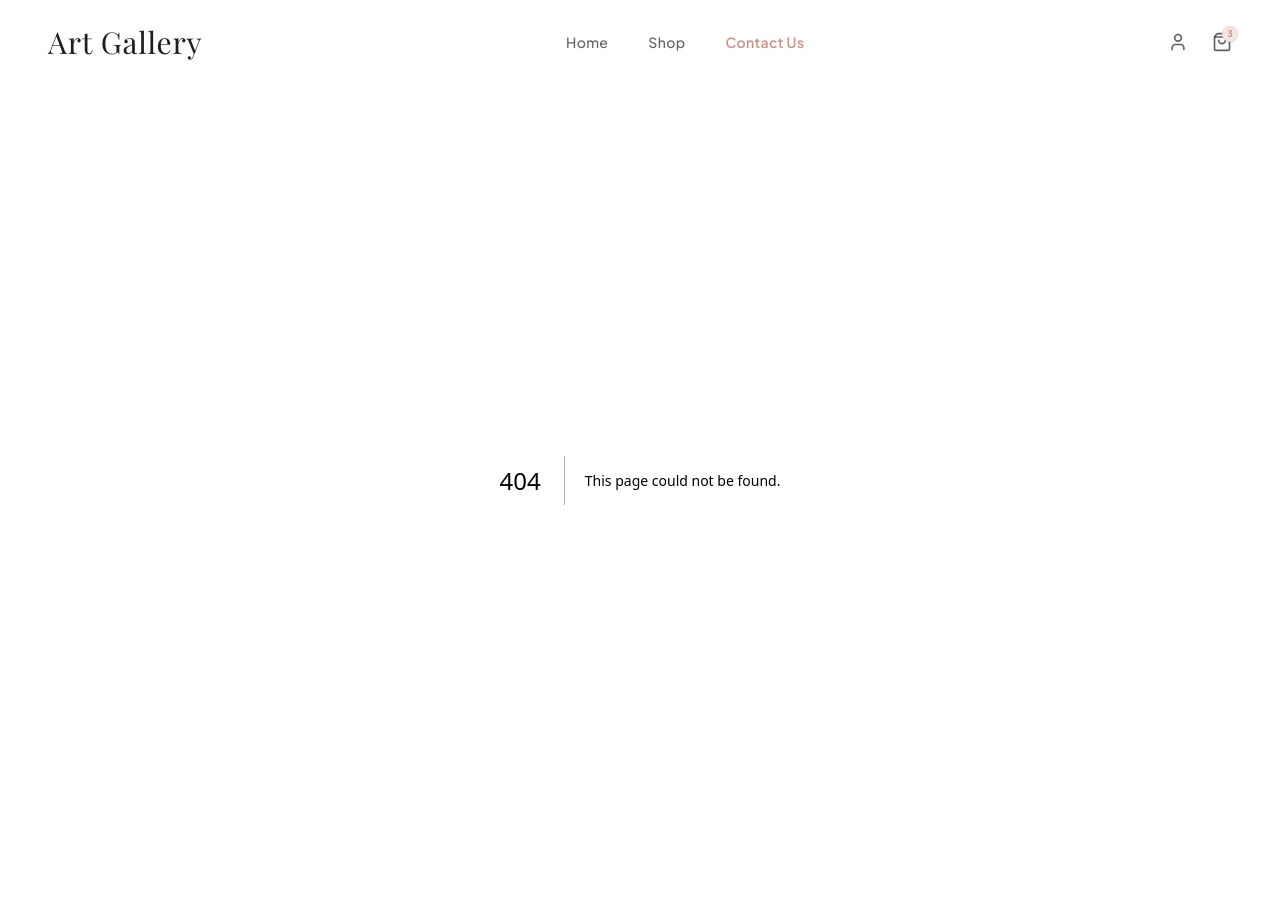
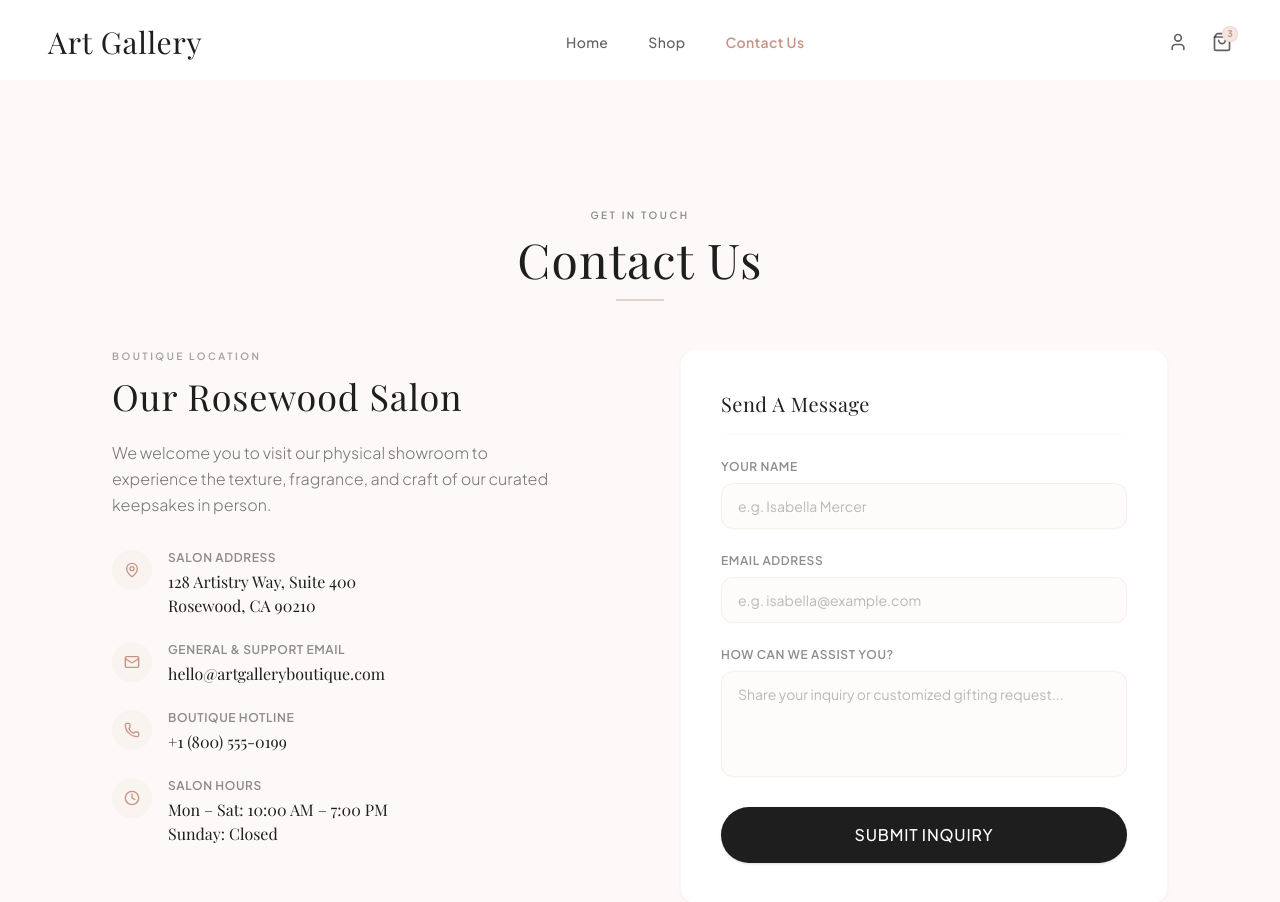
Before and after one commit to KasunLakma/art-gallery, a Next.js app: page /contact in a window 1280 px wide. Before the commit this address had no page. Shown: the top 902 px of the page. Before the commit the page ends 880 px from the top, so only its background shows below. Built offline with nearby package versions, Linux system fonts and the light colour scheme; a web font is replaced by a local one.

Commit message:
feat: implement contact page with inquiry submission form and salon information display

```diff
--- /dev/null
+++ b/app/contact/page.tsx
@@ -0,0 +1,24 @@
+import React from "react";
+import ContactView from "@/components/ContactView";
+
+export const metadata = {
+  title: "Contact Us | Art Gallery",
+  description: "Get in touch with our Rosewood salon for bespoke curation and personalized gifting services.",
+};
+
+export default function ContactPage() {
+  return (
+    <main className="pt-12 md:pt-24 pb-24 min-h-screen bg-artBg">
+      <div className="max-w-6xl mx-auto px-6 md:px-12 text-center pt-8">
+        <span className="text-[10px] tracking-[0.25em] font-semibold text-artDark/50 uppercase mb-3 block">
+          Get In Touch
+        </span>
+        <h1 className="font-serif text-3xl md:text-5xl text-artDark font-light tracking-wide mb-4">
+          Contact Us
+        </h1>
+        <div className="w-12 h-[2px] bg-artRose-dark/40 mx-auto" />
+      </div>
+      <ContactView />
+    </main>
+  );
+}
--- /dev/null
+++ b/src/components/ContactView.tsx
@@ -0,0 +1,165 @@
+"use client";
+
+import React, { useState } from "react";
+import { MapPin, Mail, Phone, Clock } from "lucide-react";
+
+export default function ContactView() {
+  const [formData, setFormData] = useState({
+    name: "",
+    email: "",
+    message: "",
+  });
+
+  const handleChange = (e: React.ChangeEvent<HTMLInputElement | HTMLTextAreaElement>) => {
+    const { name, value } = e.target;
+    setFormData((prev) => ({ ...prev, [name]: value }));
+  };
+
+  const handleSubmit = (e: React.FormEvent) => {
+    e.preventDefault();
+    alert(`Thank you for reaching out, ${formData.name}! We will get back to you shortly.`);
+    setFormData({ name: "", email: "", message: "" });
+  };
+
+  return (
+    <div className="max-w-6xl mx-auto px-6 md:px-12 py-12">
+      <div className="grid grid-cols-1 lg:grid-cols-2 gap-12 lg:gap-20 items-start">
+        {/* Left Column: Business Metadata Display */}
+        <div className="space-y-8">
+          <div>
+            <span className="text-[10px] tracking-[0.25em] font-semibold text-artDark/40 uppercase mb-3 block">
+              Boutique Location
+            </span>
+            <h2 className="font-serif text-3xl md:text-4xl text-artDark font-light tracking-wide mb-6">
+              Our Rosewood Salon
+            </h2>
+            <p className="text-sm md:text-base text-artDark/60 leading-relaxed font-light mb-8 max-w-md">
+              We welcome you to visit our physical showroom to experience the texture, fragrance, and craft of our curated keepsakes in person.
+            </p>
+          </div>
+
+          <div className="space-y-6">
+            <div className="flex gap-4 items-start">
+              <div className="w-10 h-10 rounded-full bg-artRose-light/30 flex items-center justify-center text-artRose-dark flex-shrink-0">
+                <MapPin className="w-4 h-4" />
+              </div>
+              <div>
+                <h4 className="text-xs uppercase tracking-wider font-semibold text-artDark/50 mb-1">
+                  Salon Address
+                </h4>
+                <p className="font-serif text-base text-artDark font-light">
+                  128 Artistry Way, Suite 400<br />Rosewood, CA 90210
+                </p>
+              </div>
+            </div>
+
+            <div className="flex gap-4 items-start">
+              <div className="w-10 h-10 rounded-full bg-artRose-light/30 flex items-center justify-center text-artRose-dark flex-shrink-0">
+                <Mail className="w-4 h-4" />
+              </div>
+              <div>
+                <h4 className="text-xs uppercase tracking-wider font-semibold text-artDark/50 mb-1">
+                  General & Support Email
+                </h4>
+                <p className="font-serif text-base text-artDark font-light hover:text-artRose-dark transition-colors duration-200">
+                  hello@artgalleryboutique.com
+                </p>
+              </div>
+            </div>
+
+            <div className="flex gap-4 items-start">
+              <div className="w-10 h-10 rounded-full bg-artRose-light/30 flex items-center justify-center text-artRose-dark flex-shrink-0">
+                <Phone className="w-4 h-4" />
+              </div>
+              <div>
+                <h4 className="text-xs uppercase tracking-wider font-semibold text-artDark/50 mb-1">
+                  Boutique Hotline
+                </h4>
+                <p className="font-serif text-base text-artDark font-light">
+                  +1 (800) 555-0199
+                </p>
+              </div>
+            </div>
+
+            <div className="flex gap-4 items-start">
+              <div className="w-10 h-10 rounded-full bg-artRose-light/30 flex items-center justify-center text-artRose-dark flex-shrink-0">
+                <Clock className="w-4 h-4" />
+              </div>
+              <div>
+                <h4 className="text-xs uppercase tracking-wider font-semibold text-artDark/50 mb-1">
+                  Salon Hours
+                </h4>
+                <p className="font-serif text-base text-artDark font-light">
+                  Mon – Sat: 10:00 AM – 7:00 PM<br />Sunday: Closed
+                </p>
+              </div>
+            </div>
+          </div>
+        </div>
+
+        {/* Right Column: Contact Form */}
+        <div className="bg-white border border-artRose-light/30 rounded-2xl p-8 md:p-10 shadow-xs">
+          <h3 className="font-serif text-lg md:text-xl text-artDark font-light tracking-wide mb-6 border-b border-artRose-light/20 pb-4">
+            Send A Message
+          </h3>
+          <form onSubmit={handleSubmit} className="space-y-6">
+            <div>
+              <label htmlFor="name" className="block text-xs font-semibold uppercase tracking-wider text-artDark/50 mb-2">
+                Your Name
+              </label>
+              <input
+                type="text"
+                id="name"
+                name="name"
+                required
+                value={formData.name}
+                onChange={handleChange}
+                placeholder="e.g. Isabella Mercer"
+                className="w-full bg-artBg/50 border border-artRose-light/60 rounded-xl px-4 py-3 text-sm text-artDark focus:border-artRose focus:ring-1 focus:ring-artRose/50 outline-none transition-all duration-300 placeholder:text-artDark/30"
+              />
+            </div>
+
+            <div>
+              <label htmlFor="email" className="block text-xs font-semibold uppercase tracking-wider text-artDark/50 mb-2">
+                Email Address
+              </label>
+              <input
+                type="email"
+                id="email"
+                name="email"
+                required
+                value={formData.email}
+                onChange={handleChange}
+                placeholder="e.g. isabella@example.com"
+                className="w-full bg-artBg/50 border border-artRose-light/60 rounded-xl px-4 py-3 text-sm text-artDark focus:border-artRose focus:ring-1 focus:ring-artRose/50 outline-none transition-all duration-300 placeholder:text-artDark/30"
+              />
+            </div>
+
+            <div>
+              <label htmlFor="message" className="block text-xs font-semibold uppercase tracking-wider text-artDark/50 mb-2">
+                How can we assist you?
+              </label>
+              <textarea
+                id="message"
+                name="message"
+                required
+                rows={4}
+                value={formData.message}
+                onChange={handleChange}
+                placeholder="Share your inquiry or customized gifting request..."
+                className="w-full bg-artBg/50 border border-artRose-light/60 rounded-xl px-4 py-3 text-sm text-artDark focus:border-artRose focus:ring-1 focus:ring-artRose/50 outline-none transition-all duration-300 placeholder:text-artDark/30 resize-none"
+              />
+            </div>
+
+            <button
+              type="submit"
+              className="w-full bg-artDark text-white font-medium tracking-wider uppercase py-4 rounded-full shadow-sm hover:bg-artRose-dark transition-all duration-300 hover:scale-[1.01] active:scale-98"
+            >
+              Submit Inquiry
+            </button>
+          </form>
+        </div>
+      </div>
+    </div>
+  );
+}
```
